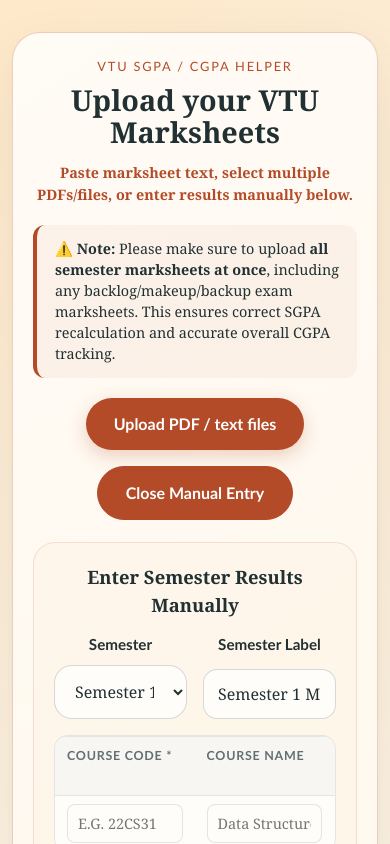
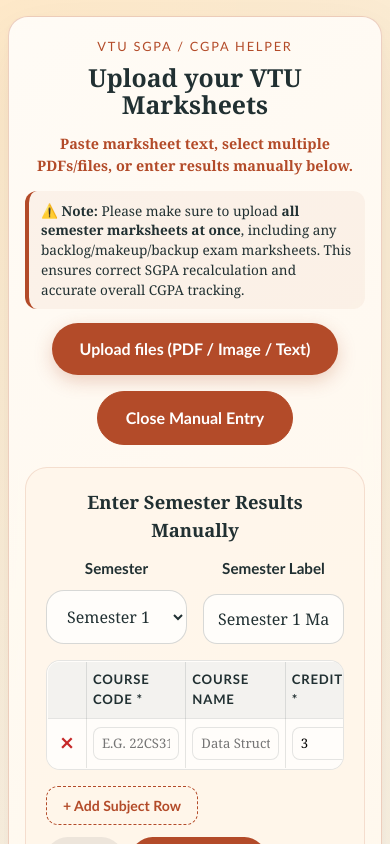
Before and after one commit to vrlegacy/vturesultss, a React (Vite) app: page / in a window 390 px wide. Both pictures are taken after a click on the button "Or enter manually". Shown: the top 844 px of the page. Built offline with nearby package versions, Linux system fonts and the light colour scheme.

Commit message:
feat: enhance responsiveness, local OCR, recalculations, grade/marks entry, & update gitignore

```diff
--- a/package.json
+++ b/package.json
@@ -18,6 +18,7 @@
   "dependencies": {
     "pdfjs-dist": "^6.0.227",
     "react": "^19.2.7",
-    "react-dom": "^19.2.7"
+    "react-dom": "^19.2.7",
+    "tesseract.js": "^7.0.0"
   }
 }
--- a/src/App.tsx
+++ b/src/App.tsx
@@ -1,6 +1,7 @@
 import { useMemo, useState, useEffect } from 'react'
 import type { ChangeEvent } from 'react'
 import * as pdfjsLib from 'pdfjs-dist'
+import Tesseract from 'tesseract.js'
 
 type GradeMap = Record<string, number>
 
@@ -353,12 +354,9 @@
     [selectedSchemeId],
   )
 
-  const defaultGradeForSelectedScheme = useMemo(() => {
-    return Object.keys(selectedScheme.gradePoints)[0] || 'O'
-  }, [selectedScheme])
 
-  const [manualCourses, setManualCourses] = useState<Array<{ code: string; name: string; credits: number; grade: string }>>([
-    { code: '', name: '', credits: 3, grade: 'O' }
+  const [manualCourses, setManualCourses] = useState<Array<{ code: string; name: string; credits: number; marks: number; grade: string }>>([
+    { code: '', name: '', credits: 3, marks: 0, grade: 'F' }
   ])
 
   // Initialize manual courses with correct grade when scheme changes
@@ -366,10 +364,10 @@
     setManualCourses((current) =>
       current.map((item) => ({
         ...item,
-        grade: Object.keys(selectedScheme.gradePoints).includes(item.grade) ? item.grade : defaultGradeForSelectedScheme
+        grade: inferGradeFromMarks(item.marks, selectedScheme)
       }))
     )
-  }, [selectedScheme, defaultGradeForSelectedScheme])
+  }, [selectedScheme])
 
   const processedSemesters = useMemo(() => {
     // Map each course code to all its attempts across semesters
@@ -543,14 +541,14 @@
   function addManualCourseRow() {
     setManualCourses((current) => [
       ...current,
-      { code: '', name: '', credits: 3, grade: defaultGradeForSelectedScheme }
+      { code: '', name: '', credits: 3, marks: 0, grade: 'F' }
     ])
   }
 
   function removeManualCourseRow(index: number) {
     setManualCourses((current) => {
       const updated = current.filter((_, idx) => idx !== index)
-      return updated.length === 0 ? [{ code: '', name: '', credits: 3, grade: defaultGradeForSelectedScheme }] : updated
+      return updated.length === 0 ? [{ code: '', name: '', credits: 3, marks: 0, grade: 'F' }] : updated
     })
   }
 
@@ -558,7 +556,13 @@
     setManualCourses((current) =>
       current.map((item, idx) => {
         if (idx !== index) return item
-        return { ...item, [field]: value }
+        const updated = { ...item, [field]: value }
+        if (field === 'marks') {
+          const marksVal = Math.min(100, Math.max(0, Number(value) || 0))
+          updated.marks = marksVal
+          updated.grade = inferGradeFromMarks(marksVal, selectedScheme)
+        }
+        return updated
       })
     )
   }
@@ -580,6 +584,7 @@
       name: c.name.trim() || `Subject ${c.code.toUpperCase().trim()}`,
       credits: Number(c.credits) || 3,
       grade: c.grade.toUpperCase().trim(),
+      total: c.marks,
     }))
 
     const parsed: ParsedSemester = {
@@ -601,7 +606,7 @@
     setShowManualEntry(false)
 
     // Reset manual form for next time
-    setManualCourses([{ code: '', name: '', credits: 3, grade: defaultGradeForSelectedScheme }])
+    setManualCourses([{ code: '', name: '', credits: 3, marks: 0, grade: 'F' }])
     setManualSemNum((prev) => (prev < 8 ? prev + 1 : 8))
     setManualSourceName(`Semester ${manualSemNum < 8 ? manualSemNum + 1 : 8} Manual Entry`)
   }
@@ -637,6 +642,20 @@
         if (file.type === 'application/pdf' || file.name.toLowerCase().endsWith('.pdf')) {
           const pdfText = await pdfToText(file)
           importText(file.name, pdfText)
+        } else if (file.type.startsWith('image/') || /\.(png|jpe?g|gif|webp)$/i.test(file.name)) {
+          setStatus(`Loading OCR worker for ${file.name}...`)
+          const { data: { text } } = await Tesseract.recognize(
+            file,
+            'eng',
+            {
+              logger: m => {
+                if (m.status === 'recognizing text') {
+                  setStatus(`Running OCR on ${file.name}: ${Math.round(m.progress * 100)}%`)
+                }
+              }
+            }
+          )
+          importText(file.name, text)
         } else {
           const rawText = await file.text()
           const cleanedText = file.name.toLowerCase().match(/\.html?$/) ? htmlToText(rawText) : rawText
@@ -667,11 +686,11 @@
 
         <div className="upload-actions-wrapper">
           <label className="upload-button highlight-upload-btn">
-            Upload PDF / text files
+            Upload files (PDF / Image / Text)
             <input
               type="file"
               multiple
-              accept=".txt,.html,.htm,.csv,.pdf,application/pdf"
+              accept=".txt,.html,.htm,.csv,.pdf,application/pdf,image/*,.png,.jpg,.jpeg"
               onChange={handleFileUpload}
             />
           </label>
@@ -720,16 +739,26 @@
               <table className="manual-entry-table">
                 <thead>
                   <tr>
+                    <th></th>
                     <th>Course Code *</th>
                     <th>Course Name</th>
                     <th>Credits *</th>
-                    <th>Grade *</th>
-                    <th></th>
+                    <th>Marks (0-100) *</th>
+                    <th>Converted Grade</th>
                   </tr>
                 </thead>
                 <tbody>
                   {manualCourses.map((course, index) => (
                     <tr key={index}>
+                      <td>
+                        <button
+                          type="button"
+                          className="delete-row-btn"
+                          onClick={() => removeManualCourseRow(index)}
+                        >
+                          ×
+                        </button>
+                      </td>
                       <td>
                         <input
                           type="text"
@@ -759,26 +788,17 @@
                         />
                       </td>
                       <td>
-                        <select
-                          value={Object.keys(selectedScheme.gradePoints).includes(course.grade) ? course.grade : defaultGradeForSelectedScheme}
-                          onChange={(e) => handleManualCourseChange(index, 'grade', e.target.value)}
-                          className="grade-select"
-                        >
-                          {Object.keys(selectedScheme.gradePoints).map((g) => (
-                            <option key={g} value={g}>
-                              {g}
-                            </option>
-                          ))}
-                        </select>
+                        <input
+                          type="number"
+                          value={course.marks}
+                          onChange={(e) => handleManualCourseChange(index, 'marks', Math.max(0, Math.min(100, Number(e.target.value) || 0)))}
+                          min="0"
+                          max="100"
+                          className="marks-input"
+                        />
                       </td>
                       <td>
-                        <button
-                          type="button"
-                          className="delete-row-btn"
-                          onClick={() => removeManualCourseRow(index)}
-                        >
-                          ×
-                        </button>
+                        <span className="converted-grade-badge">{course.grade}</span>
                       </td>
                     </tr>
                   ))}
--- a/src/style.css
+++ b/src/style.css
@@ -1140,3 +1140,124 @@
     border-radius: 22px;
   }
 }
+
+/* Converted Grade Badge */
+.converted-grade-badge {
+  display: inline-block;
+  padding: 6px 14px;
+  background: #fff1df;
+  color: var(--accent-dark);
+  font-weight: 700;
+  border-radius: 8px;
+  font-family: 'Trebuchet MS', sans-serif;
+  box-shadow: 0 2px 6px rgba(179, 75, 41, 0.08);
+}
+
+/* Table Structured Theme (Feel like a real table) */
+table,
+.manual-entry-table,
+.mini-table {
+  border-collapse: collapse;
+  width: 100%;
+  border: 1px solid var(--line);
+  background: var(--panel-strong);
+  border-radius: 12px;
+  overflow: hidden;
+}
+
+th, td {
+  border: 1px solid var(--line) !important;
+  padding: 10px 12px;
+  text-align: left;
+}
+
+th {
+  background: rgba(33, 48, 50, 0.05) !important;
+  font-family: 'Trebuchet MS', sans-serif;
+  font-weight: 700;
+  text-transform: uppercase;
+  font-size: 0.8rem;
+  letter-spacing: 0.06em;
+  color: var(--ink);
+}
+
+tbody tr:nth-child(even) {
+  background-color: rgba(33, 48, 50, 0.02);
+}
+
+tbody tr:hover {
+  background-color: rgba(179, 75, 41, 0.03) !important;
+  transition: background-color 0.2s ease;
+}
+
+/* Optimized Card Responsiveness for Mobile Viewports */
+@media (max-width: 600px) {
+  .app-shell.single-column-flow {
+    width: min(850px, calc(100% - 16px));
+    padding: 16px 0 90px;
+    gap: 16px;
+  }
+
+  .central-upload-card {
+    padding: 20px 16px;
+    border-radius: 20px;
+  }
+
+  .central-upload-card h1 {
+    font-size: 1.55rem;
+  }
+
+  .upload-note-text {
+    padding: 10px 12px;
+    font-size: 0.85rem;
+    margin: 14px 0;
+  }
+
+  .results-metrics-grid {
+    grid-template-columns: 1fr;
+    gap: 12px;
+  }
+
+  .result-metric-card {
+    padding: 16px;
+    border-radius: 18px;
+    min-height: 100px;
+  }
+
+  .result-metric-card strong {
+    font-size: 1.8rem;
+  }
+
+  .semesters-container-panel,
+  .eligibility-card-panel,
+  .rules-card-panel {
+    padding: 16px 12px;
+    border-radius: 20px;
+  }
+
+  .semester-card {
+    padding: 14px 10px;
+    border-radius: 16px;
+  }
+
+  .table-wrapper {
+    border-radius: 10px;
+  }
+
+  .manual-entry-table th,
+  .manual-entry-table td {
+    padding: 8px 6px;
+    font-size: 0.82rem;
+  }
+
+  .manual-entry-table input,
+  .manual-entry-table select {
+    padding: 6px 8px;
+    font-size: 0.82rem;
+  }
+
+  .converted-grade-badge {
+    padding: 4px 10px;
+    font-size: 0.8rem;
+  }
+}
```
Also changed, not shown: 2 other files (tests, documents, lock files or other folders).
